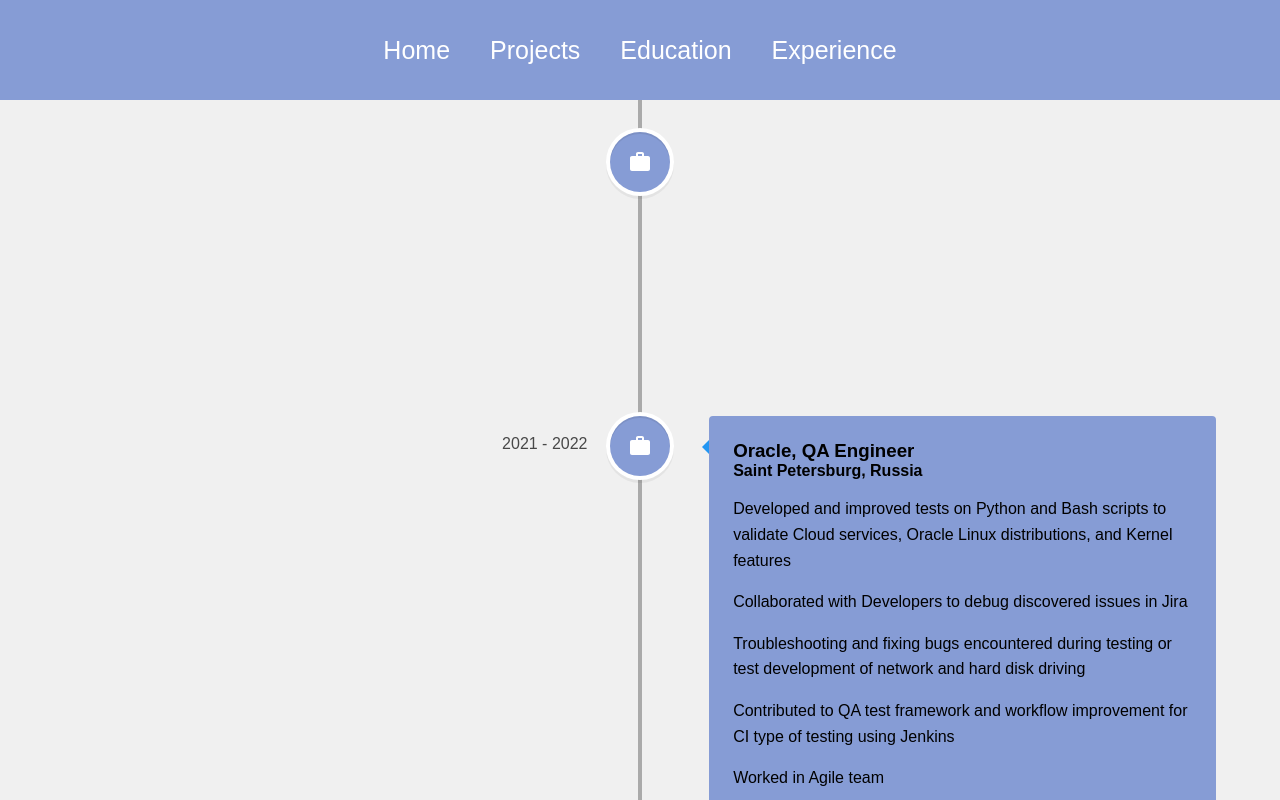
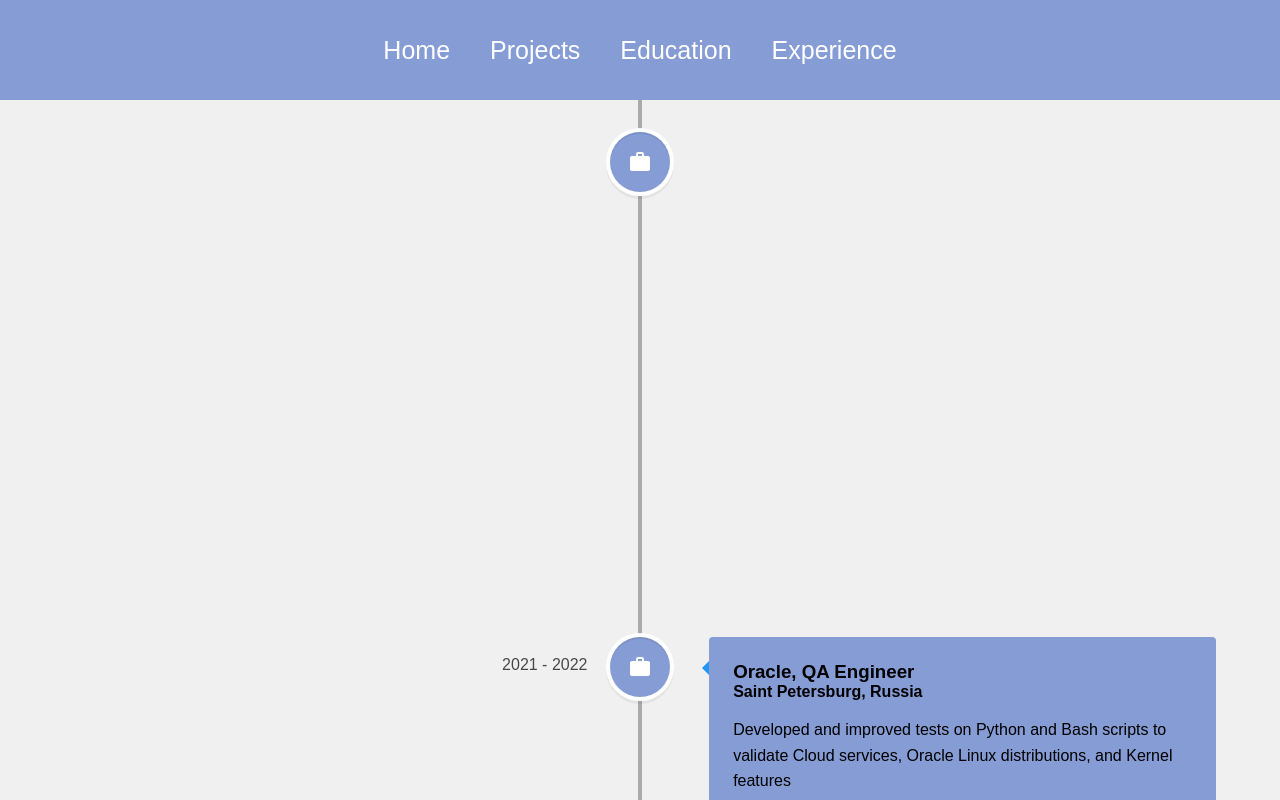
Before and after one commit to banigoden/My_second_resume, a React (Create React App) app: page /experience in a window 1280 px wide. Shown: the top 800 px of the page. Built offline with nearby package versions, Linux system fonts and the light colour scheme.

Commit message:
Change expirience

```diff
--- a/src/pages/Experience.js
+++ b/src/pages/Experience.js
@@ -19,9 +19,11 @@ function Experience() {
       >
         <h3 className="vertical-timeline-element-title">Self-employed, Freelance DevOps</h3>
         <h4 className="vertical-timeline-element-subtitle"></h4>
-        <p>Backend and frontend development using AWS, including deployment of EC2 instances and Route 53 configuration</p>
-        <p>Working as DevOps with Docker and Kubernetes</p>
-        <p> Full-stack development with Spring Boot, Security, JPA</p>
+        <p>Configured AWS infrastructure using Terraform, creating infrastructure-as-code (IaC) templates to provision and manage
+        resources such as EC2 instances, S3 buckets, VPCs, and security groups.</p>
+        <p>Implemented and automated the Continuous Integration/Continuous Deployment (CI/CD) process using Jenkins to streamline software development, testing, and deployment workflows.</p>
+        <p>Working with Docker and Kubernetes, Helm</p>
+        <p>Backend and frontend development using AWS, including deployment of EC2 instances and Route 53 configuration, RDS, and IAM roles, Terraform</p>
       </VerticalTimelineElement>
       <VerticalTimelineElement
         className="vertical-timeline-element--work"
```
